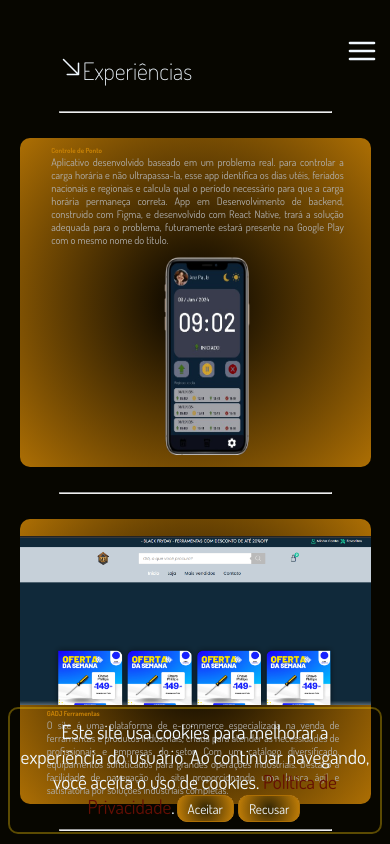
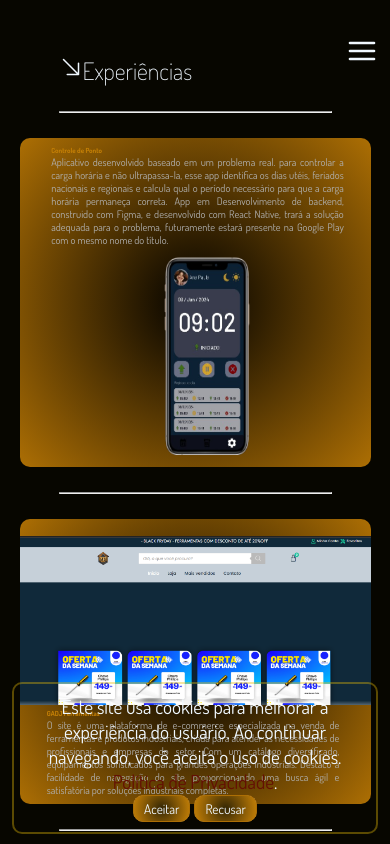
Before and after one commit to AndersonAPinto/react-portfolioPro, a React (Create React App) app: page /experience in a window 390 px wide. Built offline with nearby package versions, Linux system fonts and the light colour scheme; a web font is replaced by a local one.

Commit message:
update pagecookie

```diff
--- a/src/components/Layout/PageCookie.jsx
+++ b/src/components/Layout/PageCookie.jsx
@@ -24,6 +24,7 @@ function PageCookie() {
     <div className='container__cookie' >
       Este site usa cookies para melhorar a experiência do usuário. Ao continuar navegando, você aceita o uso de cookies.
       <a href='https://www.planalto.gov.br/ccivil_03/_ato2015-2018/2018/lei/l13709.htm' target="_blank" rel="noopener noreferrer" style={{color:'#640f04'}}> Política de Privacidade</a>.
+      <br/>
       <button className='btn_cookie' onClick={handleAccept}>Aceitar</button>
       <button className='btn_cookie' onClick={handleDecline}>Recusar</button>
     </div>
--- a/src/components/Layout/pagecookiemobile.css
+++ b/src/components/Layout/pagecookiemobile.css
@@ -1,9 +1,8 @@
 @media (max-width: 500px) {
     .container__cookie{
         text-align: center;
-        flex-wrap: wrap;
         right: 0;
         padding: 10px;
-        margin: 0 2vw;
+        margin: 0 3vw;
     }
 }
```
